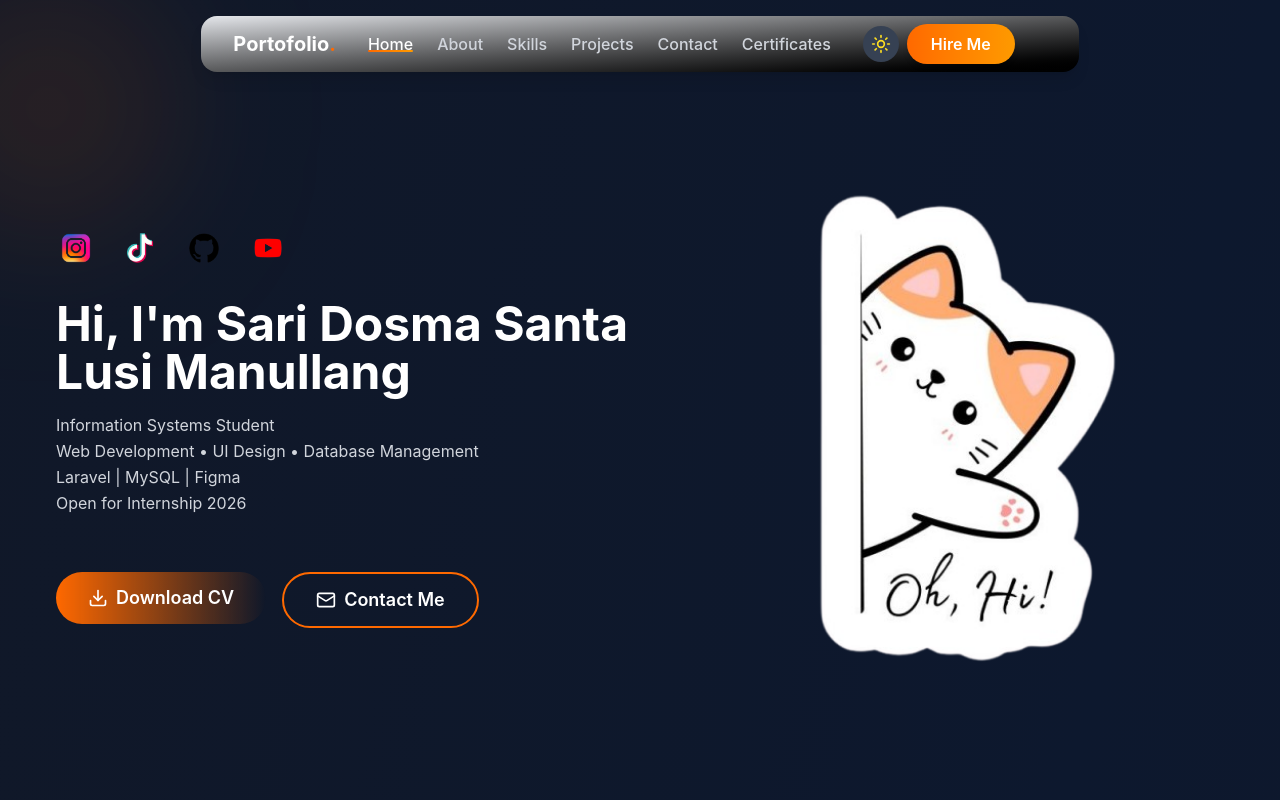
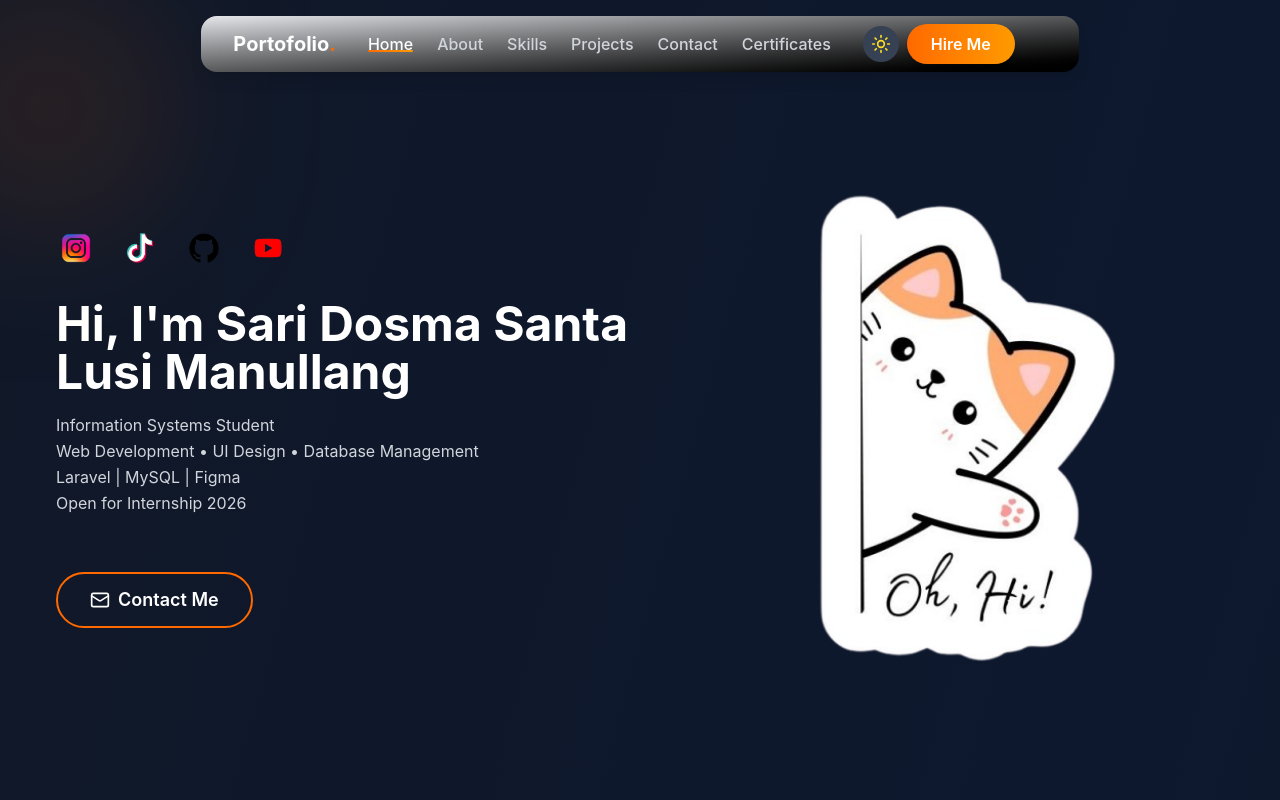
Before and after one commit to Saridsl00/Portfoliosdsl, a React (Vite) app: page / in a window 1280 px wide. Shown: the top 800 px of the page. Built offline with nearby package versions, Linux system fonts and the light colour scheme.

Commit message:
update project

```diff
--- a/src/components/Hero.jsx
+++ b/src/components/Hero.jsx
@@ -158,7 +158,7 @@
                                 data-aos-delay='700'>
 
                                 {/* DOWNLOAD CV */}
-                                <a href={CV} download className='w-full sm:w-auto'>
+                                {/* <a href={CV} download className='w-full sm:w-auto'>
                                     <button className='w-full sm:w-auto inline-flex
                                     items-center justify-center text-white bg-linear-to-r
                                     from-orange-500 border-0 py-3 px-6 sm:px-8 hover:shadow-[0_0_40px_rgba(255,165,0,0.7)]
@@ -166,7 +166,7 @@
                                         <DownloadIcon className='w-4 h-4 sm:h-5 sm:w-5 mr-2' />
                                         Download CV
                                     </button>
-                                </a>
+                                </a> */}
 
                                 {/* CONTACT */}
                                 <a href="#contact" className='w-full sm:w-auto'>
```
